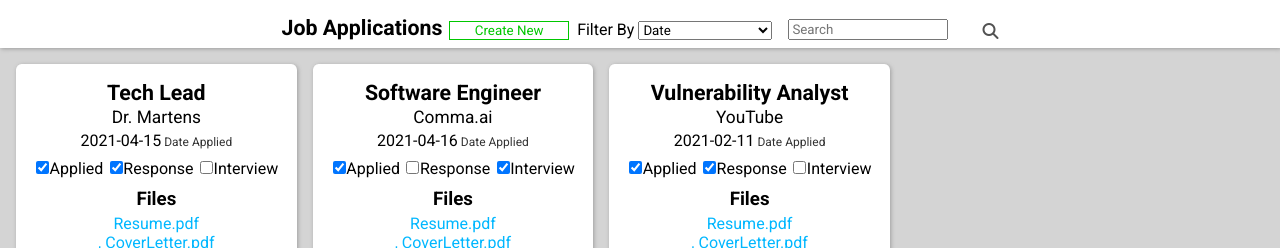
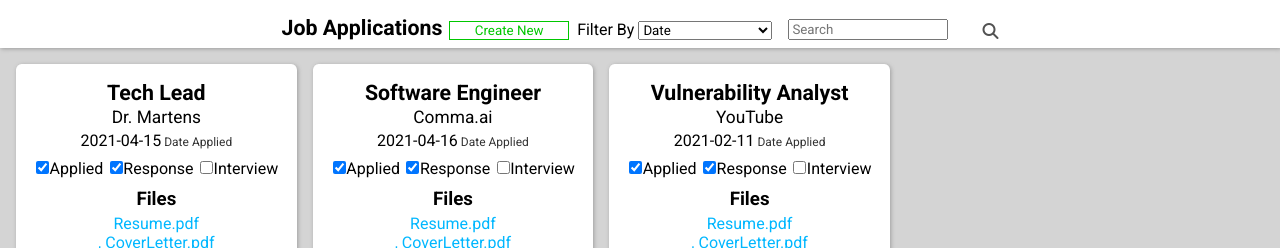
Before and after one commit to koressel/Job-Application-Tracker-Demo, a React (Create React App) app: page / in a window 1280 px wide. Shown: the top 248 px of the page. Built offline with nearby package versions, Linux system fonts and the light colour scheme.

Commit message:
add todo for application checkboxes

```diff
--- a/src/components/applications.js
+++ b/src/components/applications.js
@@ -12,28 +12,32 @@ class Applications extends React.Component {
         this.props.openEditModal(applicationId);
     }
 
+  // TODO - checkboxes need to be mapped to a different object
   render() {
+      let applied = false;
+      let response = false;
+      let interview = false;
       let apps = this.props.applications;
       apps.map((a, i) => {
         if (a.applied) {
-            a.applied = <input type="checkbox" className="status-cb"  id="applied-status" name="applied-status" checked/>;
+            applied = <input type="checkbox" className="status-cb"  id="applied-status" name="applied-status" checked/>;
         }
         else {
-            a.applied = <input type="checkbox" className="status-cb"  id="applied-status" name="applied-status"/>;
+            applied = <input type="checkbox" className="status-cb"  id="applied-status" name="applied-status"/>;
         }
 
         if (a.response) {
-            a.response =   <input type="checkbox" className="status-cb"  id="response-status" name="response-status" checked/>;
+            response =   <input type="checkbox" className="status-cb"  id="response-status" name="response-status" checked/>;
         }
         else {
-            a.response = <input type="checkbox" className="status-cb"  id="response-status" name="response-status"/>;
+            response = <input type="checkbox" className="status-cb"  id="response-status" name="response-status"/>;
         }
 
         if (a.interview) {
-            a.interview =   <input type="checkbox" className="status-cb"  id="interview-status" name="interview-status" checked/>;
+            interview =   <input type="checkbox" className="status-cb"  id="interview-status" name="interview-status" checked/>;
         }
         else {
-            a.interview = <input type="checkbox" className="status-cb"  id="interview-status" name="interview-status"/>;
+            interview = <input type="checkbox" className="status-cb"  id="interview-status" name="interview-status"/>;
         }
       });
       return (
@@ -48,11 +52,11 @@ class Applications extends React.Component {
                         {a.date}<span className="sub-text">&nbsp;Date Applied</span>
                     </p>
                     <div className="status-container">
-                       {a.applied}
+                       {applied}
                         <label htmlFor="applied-status">Applied</label>
-                        {a.response}
+                        {response}
                         <label htmlFor="response-status">Response</label>
-                        {a.interview}
+                        {interview}
                         <label htmlFor="interview-status">Interview</label>
                     </div>
                     <div className="files-container">
--- a/src/components/editmodal.js
+++ b/src/components/editmodal.js
@@ -11,11 +11,13 @@ class EditModal extends React.Component {
         this.props.closeEditModal();
     }
 
- // TODO: checkboxes are not displaying the right output and need to be fixed **
   render() {
-      let applied,response,interview = false;
+      let applied = false;
+      let response = false;
+      let interview = false;
       let apps = this.props.applications;
       apps.map((a, i) => {
+          console.log(a.applied)
         if (a.applied) {
             applied = <input type="checkbox" className="status-cb"  id="edit-applied-status" name="applied-status" checked />;
         }
```
